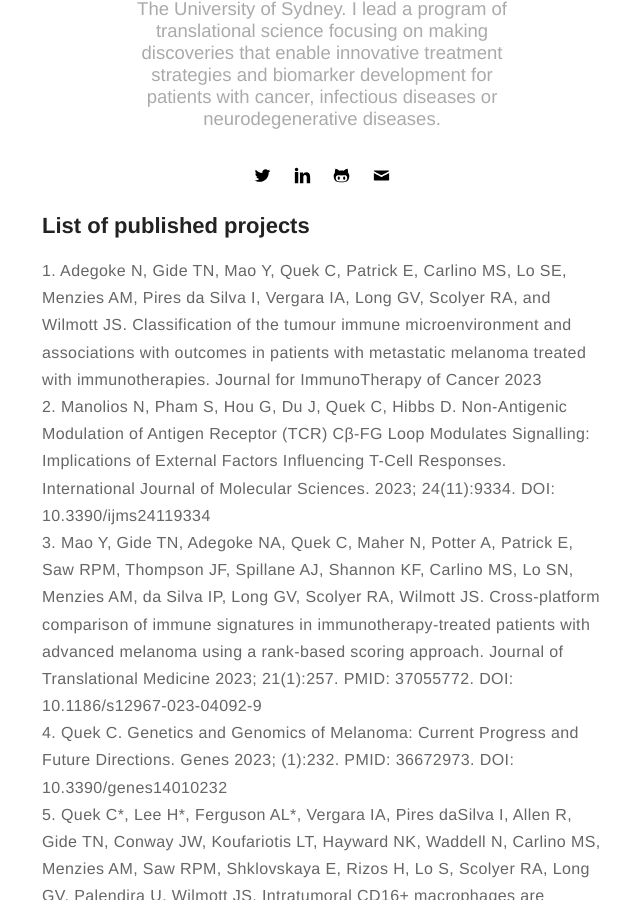
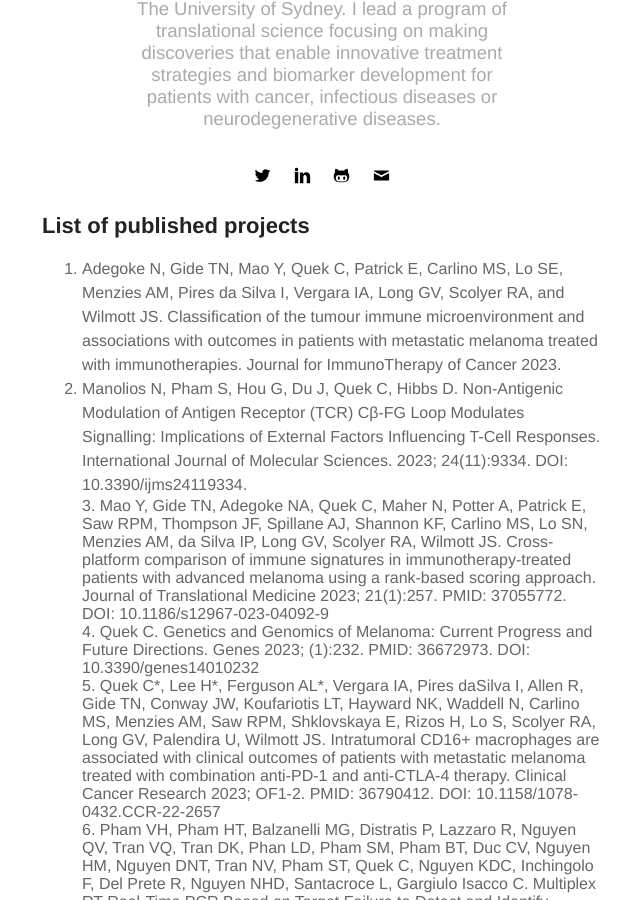
Before and after one commit to cameliaquek/cameliaquek.github.io, a Jekyll site: the page built from projects.html, in a window 1280 px wide and 900 px high, scrolled down 375 px. Shown: the whole window, without its empty margins (318-958 px from the left). Built offline with Jekyll 4.4.1, drawn with Linux system fonts in a browser that asks for light colours.

Commit message:
Update projects.html

```diff
--- a/projects.html
+++ b/projects.html
@@ -4,11 +4,9 @@ title: Projects
 ---
 
 <h2>List of published projects</h2>
-<p>
-  1.	Adegoke N, Gide TN, Mao Y,  Quek C, Patrick E, Carlino MS, Lo SE, Menzies AM, Pires da Silva I, Vergara IA, Long GV, Scolyer RA, and Wilmott JS. Classification of the tumour immune microenvironment and associations with outcomes in patients with metastatic melanoma treated with immunotherapies. Journal for ImmunoTherapy of Cancer 2023
-<br>
-  2.	Manolios N, Pham S, Hou G, Du J, Quek C, Hibbs D. Non-Antigenic Modulation of Antigen Receptor (TCR) Cβ-FG Loop Modulates Signalling: Implications of External Factors Influencing T-Cell Responses. International Journal of Molecular Sciences. 2023; 24(11):9334. DOI: 10.3390/ijms24119334
-<br>
+<ol>
+  <li>Adegoke N, Gide TN, Mao Y,  Quek C, Patrick E, Carlino MS, Lo SE, Menzies AM, Pires da Silva I, Vergara IA, Long GV, Scolyer RA, and Wilmott JS. Classification of the tumour immune microenvironment and associations with outcomes in patients with metastatic melanoma treated with immunotherapies. Journal for ImmunoTherapy of Cancer 2023. </li>
+  <li>Manolios N, Pham S, Hou G, Du J, Quek C, Hibbs D. Non-Antigenic Modulation of Antigen Receptor (TCR) Cβ-FG Loop Modulates Signalling: Implications of External Factors Influencing T-Cell Responses. International Journal of Molecular Sciences. 2023; 24(11):9334. DOI: 10.3390/ijms24119334. </li>
   3.	Mao Y, Gide TN, Adegoke NA, Quek C, Maher N, Potter A, Patrick E, Saw RPM, Thompson JF, Spillane AJ, Shannon KF, Carlino MS, Lo SN, Menzies AM, da Silva IP, Long GV, Scolyer RA, Wilmott JS. Cross-platform comparison of immune signatures in immunotherapy-treated patients with advanced melanoma using a rank-based scoring approach. Journal of Translational Medicine 2023; 21(1):257. PMID: 37055772. DOI: 10.1186/s12967-023-04092-9
 <br>
   4.	Quek C. Genetics and Genomics of Melanoma: Current Progress and Future Directions. Genes 2023; (1):232. PMID: 36672973. DOI: 10.3390/genes14010232
```
